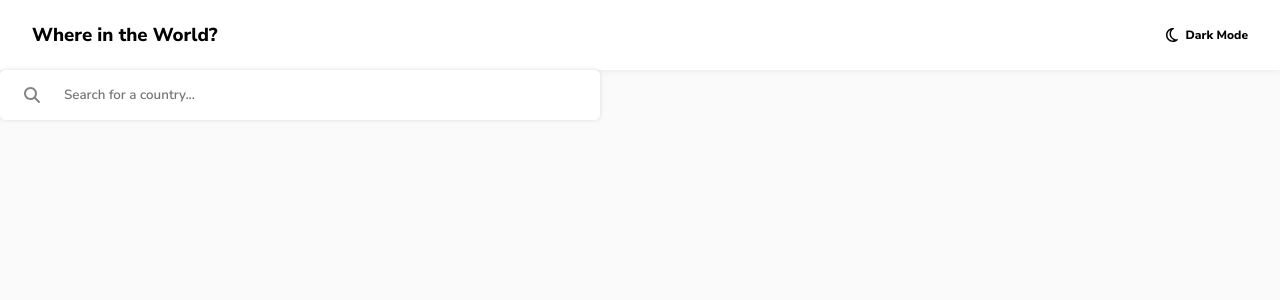
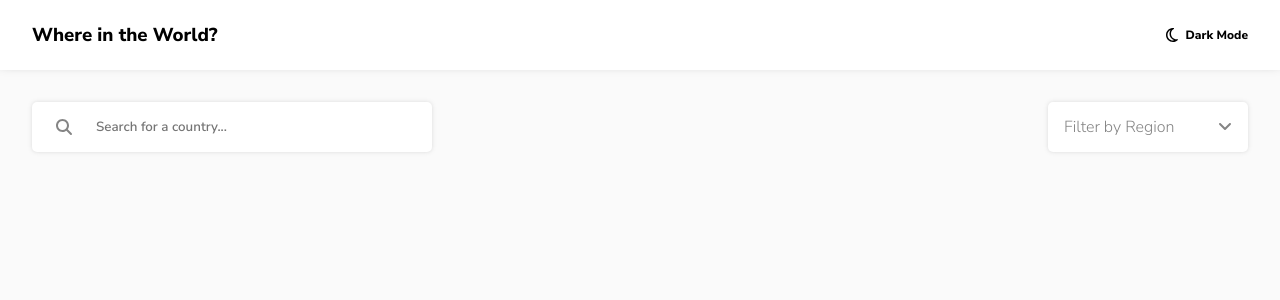
Before and after one commit to lucas-rocha/REST-Countries-API, a React (Vite) app: page / in a window 1280 px wide. Shown: the top 300 px of the page. Built offline with nearby package versions, Linux system fonts and the light colour scheme; the HTML template or start-up script is replaced by a standard one.

Commit message:
Add FilterBar component

```diff
--- /dev/null
+++ b/src/Components/FilterBar/index.jsx
@@ -0,0 +1,55 @@
+import { useState } from 'react';
+
+import { FontAwesomeIcon } from '@fortawesome/react-fontawesome';
+import { faAngleDown, faCircleXmark } from '@fortawesome/free-solid-svg-icons';
+
+import {
+  Container,
+  SelectContainer,
+  SelectIcons,
+  SelectList,
+  SelectOption,
+} from './styles';
+
+const FilterBar = () => {
+  const [isOpen, setIsOpen] = useState(false);
+  const [selectedRegion, setSelectedRegion] = useState(null);
+  const regions = ['Africa', 'America', 'Asia', 'Europe', 'Oceania'];
+
+  return (
+    <Container>
+      <SelectContainer>
+        <span>{selectedRegion || 'Filter by Region'}</span>
+        <SelectIcons>
+          {selectedRegion ? (
+            <FontAwesomeIcon
+              icon={faCircleXmark}
+              onClick={() => setSelectedRegion(null)}
+            />
+          ) : null}
+          <FontAwesomeIcon
+            icon={faAngleDown}
+            onClick={() => setIsOpen(!isOpen)}
+          />
+        </SelectIcons>
+      </SelectContainer>
+      {isOpen ? (
+        <SelectOption>
+          {regions.map((region) => (
+            <SelectList
+              key={region}
+              onClick={() => {
+                setSelectedRegion(region);
+                setIsOpen(false);
+              }}
+            >
+              {region}
+            </SelectList>
+          ))}
+        </SelectOption>
+      ) : null}
+    </Container>
+  );
+};
+
+export default FilterBar;
--- /dev/null
+++ b/src/Components/FilterBar/styles.js
@@ -0,0 +1,51 @@
+import styled from 'styled-components';
+
+export const Container = styled.div`
+  position: relative;
+  width: 200px;
+  height: 50px;
+  margin-top: 2rem;
+  background: var(--white);
+  color: var(--dark-gray);
+  box-shadow: 0px 0px 4px hsl(0deg 0% 52% / 26%);
+  border-radius: 5px;
+
+  @media (min-width: 700px) {
+    margin-top: 0;
+  }
+`;
+
+export const SelectContainer = styled.div`
+  height: 100%;
+  margin: 0 1rem;
+
+  display: flex;
+  justify-content: space-between;
+  align-items: center;
+`;
+
+export const SelectIcons = styled.div`
+  cursor: pointer;
+
+  > svg {
+    margin-left: 5px;
+  }
+`;
+
+export const SelectOption = styled.ul`
+  width: 200px;
+  height: auto;
+  margin-top: 5px;
+  padding: 1rem;
+  background: var(--white);
+  color: var(--dark-gray);
+  box-shadow: 0px 0px 4px hsl(0deg 0% 52% / 26%);
+  border-radius: 5px;
+`;
+
+export const SelectList = styled.li`
+  height: 30px;
+  list-style: none;
+  line-height: 30px;
+  cursor: pointer;
+`;
--- a/src/Components/SearchBar/styles.js
+++ b/src/Components/SearchBar/styles.js
@@ -4,12 +4,16 @@ export const Container = styled.div`
   display: flex;
   align-items: center;
 
-  max-width: 600px;
+  min-width: 400px;
   height: 50px;
   background: var(--white);
   color: var(--dark-gray);
   box-shadow: 0px 0px 4px hsl(0deg 0% 52% / 26%);
   border-radius: 5px;
+
+  @media (min-width: 550px) {
+    max-width: 400px;
+  }
 `;
 
 export const SearchIcon = styled.div`
--- a/src/Pages/Home/index.jsx
+++ b/src/Pages/Home/index.jsx
@@ -1,5 +1,15 @@
+import { SearchRow } from './styles';
+
 import SearchBar from '../../Components/SearchBar';
+import FilterBar from '../../Components/FilterBar';
 
-const Home = () => <SearchBar />;
+const Home = () => (
+  <div className="container">
+    <SearchRow>
+      <SearchBar />
+      <FilterBar />
+    </SearchRow>
+  </div>
+);
 
 export default Home;
--- a/src/Pages/Home/styles.js
+++ b/src/Pages/Home/styles.js
@@ -1 +1,13 @@
 import styled from 'styled-components';
+
+export const SearchRow = styled.div`
+  display: flex;
+  flex-direction: column;
+
+  margin-top: 2rem;
+
+  @media (min-width: 700px) {
+    flex-direction: row;
+    justify-content: space-between;
+  }
+`;
```
